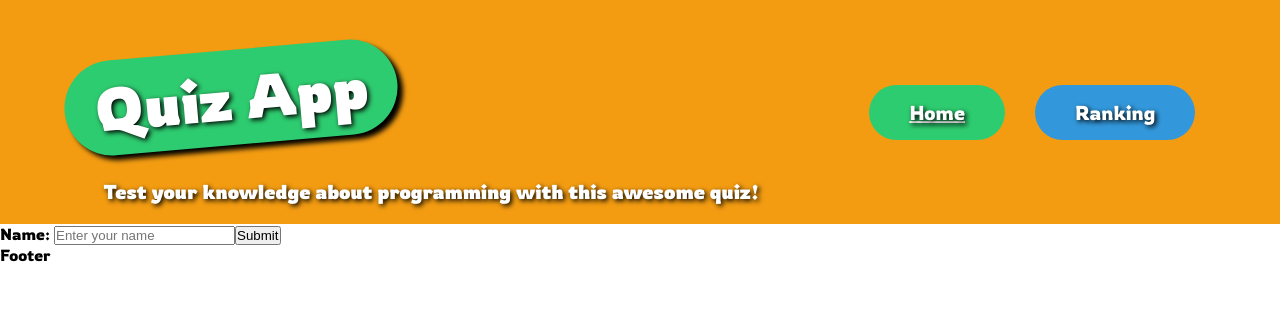
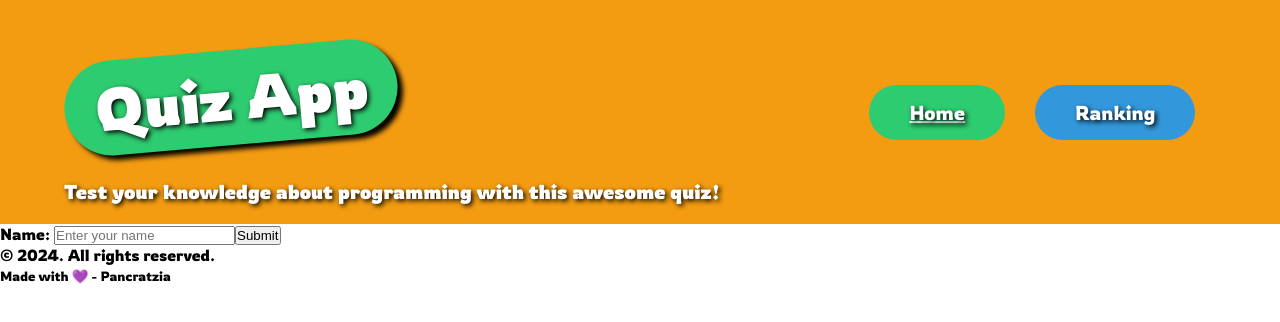
Before and after one commit to Pancratzia/Monthly-Projects, a React (Vite) app in the folder quiz-app/: page / in a window 1280 px wide. Shown: the top 322 px of the page. Built offline with nearby package versions, Linux system fonts and the light colour scheme; no server answers; the HTML template or start-up script is replaced by a standard one.

Commit message:
Terminando la estructura del footer

```diff
--- a/quiz-app/src/assets/styles/mainLayout.css
+++ b/quiz-app/src/assets/styles/mainLayout.css
@@ -37,7 +37,7 @@
         overflow: hidden;
 
         &::before {
-              content: '';
+          content: "";
           position: absolute;
           top: 0;
           left: -100%;
@@ -46,25 +46,28 @@
           background-color: var(--rojo);
           transition: left 0.3s;
           z-index: -1;
-              transition: left .3s ease-in;
+          transition: left 0.3s ease-in;
         }
 
-          &:hover::before{
+        &:hover::before {
           left: 0;
         }
       }
 
       & .subtitle {
         text-align: center;
-            color: var( --blanco);
+        color: var(--blanco);
         text-shadow: var(--text-shadow);
         font-size: 2rem;
+
+        @media (min-width: 1024px) {
+            text-align: left;
+        }
       }
     }
 
-      .right{
-
-        & .nav{
+    .right {
+      & .nav {
         display: flex;
         flex-direction: column;
         align-items: center;
@@ -78,7 +81,7 @@
           height: 100%;
         }
 
-          & .link{
+        & .link {
           background-color: var(--azul);
           color: var(--blanco);
           padding: 1rem 3rem;
@@ -87,7 +90,7 @@
           position: relative;
           z-index: 1;
           overflow: hidden;
-            transition: font-size .3s ease-in;
+          transition: font-size 0.3s ease-in;
 
           @media (min-width: 768px) {
             font-size: 1.8rem;
@@ -98,14 +101,14 @@
             font-size: 2rem;
           }
 
-            &.active{
+          &.active {
             background-color: var(--verde);
             cursor: default;
             text-decoration: underline;
           }
 
           &::before {
-              content: '';
+            content: "";
             position: absolute;
             top: 0;
             left: -100%;
@@ -114,7 +117,7 @@
             background-color: var(--rojo);
             transition: left 0.3s;
             z-index: -1;
-              transition: left .3s ease-in;
+            transition: left 0.3s ease-in;
           }
 
           &:hover:not(.active)::before {
--- a/quiz-app/src/components/layouts/Footer.jsx
+++ b/quiz-app/src/components/layouts/Footer.jsx
@@ -1,8 +1,11 @@
-
+import { Link } from "react-router-dom"
 
 const Footer = () => {
   return (
-    <div>Footer</div>
+    <footer className="footer">
+      <p className="copyright">© {new Date().getFullYear()}. All rights reserved.</p>
+      <p className="made-with"><small>Made with 💜 - <Link to="https://github.com/Pancratzia" target="_blank" className="author">Pancratzia</Link></small></p>
+    </footer>
   )
 }
 
```
Lines whose indentation alone changed are shown as unchanged.
